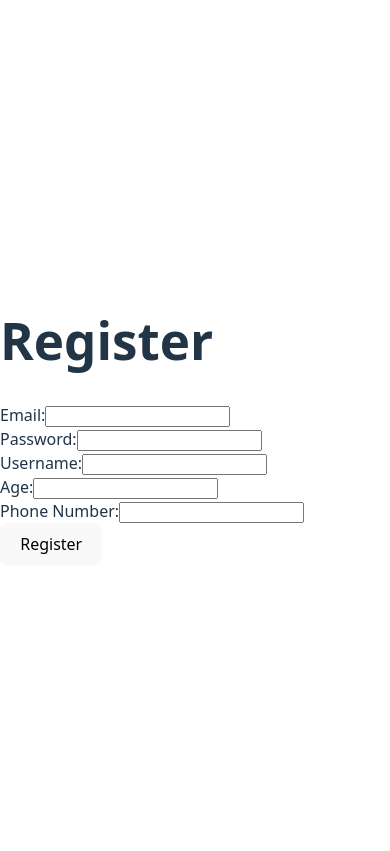
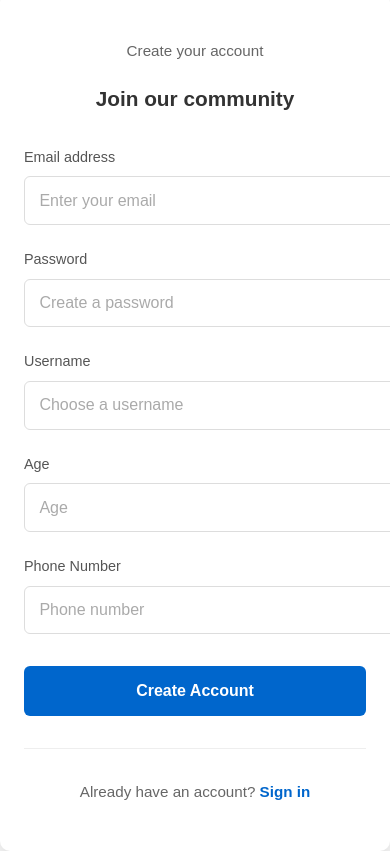
Before and after one commit to LordMous/vizsgaremek1, a React (Vite) app in the folder frontend/: page /register in a window 390 px wide. Built offline with nearby package versions, Linux system fonts and the light colour scheme.

Commit message:
stylingPhase2

```diff
--- a/frontend/src/components/Dashboard.css
+++ b/frontend/src/components/Dashboard.css
@@ -92,6 +92,12 @@ html, body {
   color: green;
 }
 
+.nav-link-profile{
+  padding-left: 40px;
+  padding-right: 15px;
+  color: white;
+}
+
 .chat-area {
   flex: 1;
   display: flex;
@@ -168,10 +174,26 @@ html, body {
   justify-content: flex-start;
 }
 
+.message-container {
+  height: 800px;
+  overflow-y: scroll;
+}
+
+.message-content{
+  max-width: 300px;
+  display: flex;
+  flex-direction: column;
+  align-items: end;
+}
+
 .message-bubble {
+  width: fit-content;
+  white-space: wrap;
   padding: 10px;
   border-radius: 15px;
-  max-width: 60%;
+  text-wrap: pretty;
+  text-overflow: ellipsis;
+  word-break: break-word;
 }
 
 .sent .message-bubble {
--- a/frontend/src/components/Dashboard.jsx
+++ b/frontend/src/components/Dashboard.jsx
@@ -29,8 +29,12 @@ function Dashboard() {
         console.error('Error fetching chats', error);
       }
     };
+
     if (currentUser) {
       fetchChats();
+      fetchUsers();
+      fetchPendingRequests();
+      fetchFriends();
       valami();
     }
   }, [currentUser]);
@@ -48,6 +52,8 @@ function Dashboard() {
           pictures[user.id] = '/default-profile.png'; // Egy alapértelmezett kép
         }
       }
+      const current = await authService.getUserProfilePicture(currentUser.userId);
+      pictures[currentUser.userId] = `http://localhost:8080${current.data.picturePath}`
       setUserPictures(pictures);
     };
 
@@ -117,7 +123,6 @@ function Dashboard() {
       );
       const details = responses.map((response) => response.data);
       setChatDetails(details); // Beállítjuk az összes adatot egyszerre
-      //console.log(details); // Kiírjuk az összes adatot
     } catch (error) {
       console.error('Error fetching chat details', error);
     }
@@ -125,20 +130,8 @@ function Dashboard() {
 
 
 
-  useEffect(() => {
-    if (currentUser) {
-      fetchChats();
-      fetchUsers();
-      fetchPendingRequests();
-      fetchFriends();
-    }
-  }, [currentUser]);
 
-  useEffect(() => {
-    if (selectedChat) {
-      connectWebSocket();
-    }
-  }, [selectedChat]);
+
 
   const fetchChats = async () => {
     try {
@@ -306,9 +299,6 @@ function Dashboard() {
         </div>
         <div className="header-right">
           <div className="user-info">
-
-            {console.log(userPictures)}
-            {console.log(currentUser)}
             <img
               src={userPictures[currentUser.userId] || '/default-profile.png'}
               alt="Profile"
@@ -317,7 +307,7 @@ function Dashboard() {
             <span className="welcome-message">Welcome, {currentUser.userName}!</span>
           </div>
           <nav className="header-nav">
-            <Link to="/profile" className="nav-link">Profile</Link>
+            <Link to="/profile" className="nav-link-profile">Profile</Link>
             <Link to="/login" className="nav-link" onClick={handleLogout}>
               <button className="logout-btn">Logout</button>
             </Link>
@@ -412,7 +402,7 @@ function Dashboard() {
                   <li key={user.id} className="user-item">
                     <div className="user-avatar">
                       <img
-                        src={userPictures[user.id] || '/default-profile.png'}
+                        src={userPictures[user.id] == undefined || 'http://localhost:8080/images/basic/basic.png'}
                         alt={`${user.userName}'s profile`}
                       />
                     </div>
@@ -574,7 +564,7 @@ function Dashboard() {
                         key={index}
                         className={`message ${message.sender === currentUser.userName ? 'sent' : 'received'}`}
                       >
-                        <div className="message-content">
+                        <div className="message-content" style={{alignItems:message.sender === currentUser.userName?"end":"start"}}>
                           {message.sender !== currentUser.userName && (
                             <span className="sender-name">{message.sender}</span>
                           )}
--- a/frontend/src/components/Home.jsx
+++ b/frontend/src/components/Home.jsx
@@ -3,36 +3,18 @@ import { Link } from 'react-router-dom';
 import authService from '../services/authService';
 
 function Home() {
-  const [userData, setUserData] = useState(null);
-
-  useEffect(() => {
-    const fetchUserData = async () => {
-      try {
-        const response = await authService.getUserData();
-        setUserData(response.data);
-      } catch (error) {
-        console.error('Error fetching user data', error);
-      }
-    };
-
-    fetchUserData();
-  }, []);
 
   return (
     <div>
       <h1>Welcome to the Homepage</h1>
-      {userData ? (
-        <div>
-          <h2>Hello, {userData.userName}</h2>
-        </div>
-      ) : (
+
         <nav>
           <ul>
             <li><Link to="/register">Register</Link></li>
             <li><Link to="/login">Login</Link></li>
           </ul>
         </nav>
-      )}
+
     </div>
   );
 }
--- /dev/null
+++ b/frontend/src/components/Login.css
@@ -0,0 +1,135 @@
+.login-container {
+    display: flex;
+    justify-content: center;
+    align-items: center;
+    min-height: 100vh;
+    background-color: #f5f5f5;
+    font-family: 'Arial', sans-serif;
+    width: 100vw;
+}
+
+.login-box {
+    background-color: white;
+    padding: 2rem 3rem;
+    border-radius: 8px;
+    box-shadow: 0 4px 6px rgba(0, 0, 0, 0.1);
+    width: 100%;
+    max-width: 400px;
+}
+
+.login-box h1 {
+    text-align: center;
+    color: #333;
+    margin-bottom: 0.5rem;
+}
+
+.subtitle {
+    text-align: center;
+    color: #666;
+    margin-bottom: 1.5rem;
+    font-size: 0.9rem;
+}
+
+.welcome {
+    text-align: center;
+    font-weight: bold;
+    margin-bottom: 2rem;
+    font-size: 1.2rem;
+}
+
+.form-group {
+    margin-bottom: 1.5rem;
+    width: 100%;
+}
+
+.form-group label {
+    display: block;
+    margin-bottom: 0.5rem;
+    color: #555;
+    font-size: 0.9rem;
+}
+
+.form-group input {
+    width: 100%;
+    padding: 0.8rem;
+    border: 1px solid #ddd;
+    border-radius: 4px;
+    font-size: 1rem;
+}
+
+.options {
+    display: flex;
+    justify-content: space-between;
+    align-items: center;
+    margin-bottom: 1.5rem;
+    font-size: 0.9rem;
+}
+
+.remember-me {
+    display: flex;
+    align-items: center;
+    color: #555;
+}
+
+.remember-me input {
+    margin-right: 0.5rem;
+}
+
+.forgot-password {
+    color: #0066cc;
+    text-decoration: none;
+}
+
+.signin-button {
+    width: 100%;
+    padding: 0.8rem;
+    background-color: #0066cc;
+    color: white;
+    border: none;
+    border-radius: 4px;
+    font-size: 1rem;
+    cursor: pointer;
+    margin-bottom: 1.5rem;
+}
+
+.signin-button:hover {
+    background-color: #0052a3;
+}
+
+.divider {
+    height: 1px;
+    background-color: #eee;
+    margin: 1.5rem 0;
+    position: relative;
+}
+
+.google-button {
+    width: 100%;
+    padding: 0.8rem;
+    background-color: white;
+    color: #555;
+    border: 1px solid #ddd;
+    border-radius: 4px;
+    font-size: 1rem;
+    cursor: pointer;
+    margin-bottom: 1.5rem;
+    display: flex;
+    align-items: center;
+    justify-content: center;
+}
+
+.google-button:hover {
+    background-color: #f9f9f9;
+}
+
+.signup-link {
+    text-align: center;
+    color: #666;
+    font-size: 0.9rem;
+}
+
+.signup-link a {
+    color: #0066cc;
+    text-decoration: none;
+    font-weight: bold;
+}
--- a/frontend/src/components/Login.jsx
+++ b/frontend/src/components/Login.jsx
@@ -1,18 +1,26 @@
 import React, { useState } from 'react';
 import { useNavigate } from 'react-router-dom';
 import authService from '../services/authService';
+import "./Login.css"
+import "./Register.jsx"
 
 function Login() {
   const [email, setEmail] = useState('');
   const [password, setPassword] = useState('');
+  const [rememberMe, setRememberMe] = useState(false);
   const navigate = useNavigate();
 
   const handleSubmit = async (e) => {
     e.preventDefault();
     try {
       const response = await authService.login({ email, password });
-      sessionStorage.setItem('token', response.data.token); // localStorage helyett sessionStorage
-      sessionStorage.setItem('userId', response.data.userId);
+      if (rememberMe) {
+        localStorage.setItem('token', response.data.token);
+        localStorage.setItem('userId', response.data.userId);
+      } else {
+        sessionStorage.setItem('token', response.data.token);
+        sessionStorage.setItem('userId', response.data.userId);
+      }
       navigate('/dashboard');
     } catch (error) {
       alert('Invalid email or password');
@@ -20,19 +28,40 @@ function Login() {
   };
 
   return (
-    <div>
-      <h1>Login</h1>
-      <form onSubmit={handleSubmit}>
-        <div>
-          <label>Email:</label>
-          <input type="email" value={email} onChange={(e) => setEmail(e.target.value)} required />
-        </div>
-        <div>
-          <label>Password:</label>
-          <input type="password" value={password} onChange={(e) => setPassword(e.target.value)} required />
-        </div>
-        <button type="submit">Login</button>
-      </form>
+    <div className="login-container">
+      <div className="login-box">
+        <p className="subtitle">Please enter your details</p>
+        <p className="welcome">Welcome back</p>
+
+        <form onSubmit={handleSubmit}>
+          <div className="form-group">
+            <label>Email address</label>
+            <input
+              type="email"
+              value={email}
+              onChange={(e) => setEmail(e.target.value)}
+              required
+            />
+          </div>
+          <div className="form-group">
+            <label>Password</label>
+            <input
+              type="password"
+              value={password}
+              onChange={(e) => setPassword(e.target.value)}
+              required
+            />
+          </div>
+
+          <button type="submit" className="signin-button">Sign in</button>
+        </form>
+
+        <div className="divider"></div>
+
+        <p className="signup-link">
+          Don't have an account? <a href="/register">Sign up</a>
+        </p>
+      </div>
     </div>
   );
 }
--- a/frontend/src/components/Profile.jsx
+++ b/frontend/src/components/Profile.jsx
@@ -2,7 +2,6 @@ import React, { useState, useEffect } from 'react';
 import authService from '../services/authService';
 import { useNavigate } from 'react-router-dom';
 import "./Picture.css"; // Import your CSS file for styling
-
 
 function Profile() {
   const [userData, setUserData] = useState({
@@ -47,7 +46,6 @@ function Profile() {
       try {
         if (userId) {
           const response = await authService.getUserProfilePicture(userId);
-          console.log(response.data);
           if (response.data.hasPicture) {
             setProfilePictureUrl(response.data.picturePath);
           }
@@ -74,7 +72,6 @@ function Profile() {
     try {
       const response = await authService.uploadProfilePicture(userId, profilePicture);
       alert('Profile picture uploaded successfully!');
-      console.log(response.data);
       setProfilePictureUrl(response.data.fullPath);
       setProfilePicture(null);
     } catch (error) {
@@ -138,7 +135,6 @@ function Profile() {
 
 
       <div className="profile-picture-container">
-        {console.log(profilePictureUrl)}
         {profilePictureUrl && (
           <img
             src={`http://localhost:8080${profilePictureUrl}`} // Helyes elérési útvonal
--- /dev/null
+++ b/frontend/src/components/Register.css
@@ -0,0 +1,138 @@
+.register-container {
+    display: flex;
+    justify-content: center;
+    align-items: center;
+    min-height: 100vh;
+    background-color: #f5f5f5;
+    font-family: 'Arial', sans-serif;
+    width: 100vw;
+}
+
+.register-box {
+    background-color: white;
+    padding: 2.5rem 3rem;
+    border-radius: 10px;
+    box-shadow: 0 4px 15px rgba(0, 0, 0, 0.1);
+    width: 100%;
+    max-width: 480px;
+}
+
+.register-box h1 {
+    text-align: center;
+    color: #333;
+    margin-bottom: 0.5rem;
+    font-size: 1.8rem;
+}
+
+.subtitle {
+    text-align: center;
+    color: #666;
+    margin-bottom: 0.5rem;
+    font-size: 0.95rem;
+}
+
+.welcome {
+    text-align: center;
+    font-weight: bold;
+    margin-bottom: 2rem;
+    font-size: 1.3rem;
+    color: #333;
+}
+
+.form-group {
+    margin-bottom: 1.5rem;
+    width: 100%;
+}
+
+.form-group label {
+    display: block;
+    margin-bottom: 0.5rem;
+    color: #555;
+    font-size: 0.9rem;
+    font-weight: 500;
+}
+
+.form-group input {
+    width: 100%;
+    padding: 0.9rem;
+    border: 1px solid #ddd;
+    border-radius: 6px;
+    font-size: 1rem;
+    transition: border-color 0.3s;
+}
+
+.form-group input:focus {
+    border-color: #0066cc;
+    outline: none;
+    box-shadow: 0 0 0 2px rgba(0, 102, 204, 0.1);
+}
+
+.form-group input::placeholder {
+    color: #aaa;
+}
+
+.form-row {
+    display: flex;
+    gap: 1rem;
+}
+
+.half-width {
+    flex: 1;
+}
+
+.register-button {
+    width: 100%;
+    padding: 1rem;
+    background-color: #0066cc;
+    color: white;
+    border: none;
+    border-radius: 6px;
+    font-size: 1rem;
+    font-weight: 600;
+    cursor: pointer;
+    margin-top: 0.5rem;
+    transition: background-color 0.3s;
+}
+
+.register-button:hover {
+    background-color: #0052a3;
+}
+
+.divider {
+    height: 1px;
+    background-color: #eee;
+    margin: 2rem 0;
+    position: relative;
+}
+
+.login-link {
+    text-align: center;
+    color: #666;
+    font-size: 0.95rem;
+}
+
+.login-link a {
+    color: #0066cc;
+    text-decoration: none;
+    font-weight: 600;
+}
+
+.login-link a:hover {
+    text-decoration: underline;
+}
+
+/* Responsive adjustments */
+@media (max-width: 600px) {
+    .register-box {
+        padding: 2rem 1.5rem;
+    }
+
+    .form-row {
+        flex-direction: column;
+        gap: 0;
+    }
+
+    .half-width {
+        width: 100%;
+    }
+}
--- a/frontend/src/components/Register.jsx
+++ b/frontend/src/components/Register.jsx
@@ -1,6 +1,7 @@
 import React, { useState } from 'react';
 import { useNavigate } from 'react-router-dom';
 import authService from '../services/authService';
+import './Register.css';
 
 function Register() {
   const [email, setEmail] = useState('');
@@ -16,36 +17,85 @@ function Register() {
       await authService.register({ email, password, userName, age, phoneNumber });
       navigate('/login');
     } catch (error) {
-      alert('Registration failed');
+      alert('Registration failed: ' + (error.response?.data?.message || error.message));
     }
   };
 
   return (
-    <div>
-      <h1>Register</h1>
+    <div className="register-container">
+      <div className="register-box">
+        <p className="subtitle">Create your account</p>
+        <p className="welcome">Join our community</p>
+
         <form onSubmit={handleSubmit}>
-        <div>
-          <label>Email:</label>
-          <input type="email" value={email} onChange={(e) => setEmail(e.target.value)} required />
+          <div className="form-group">
+            <label>Email address</label>
+            <input
+              type="email"
+              value={email}
+              onChange={(e) => setEmail(e.target.value)}
+              required
+              placeholder="Enter your email"
+            />
           </div>
-        <div>
-          <label>Password:</label>
-          <input type="password" value={password} onChange={(e) => setPassword(e.target.value)} required />
+
+          <div className="form-group">
+            <label>Password</label>
+            <input
+              type="password"
+              value={password}
+              onChange={(e) => setPassword(e.target.value)}
+              required
+              placeholder="Create a password"
+            />
           </div>
-        <div>
-          <label>Username:</label>
-          <input type="text" value={userName} onChange={(e) => setUserName(e.target.value)} required />
+
+          <div className="form-group">
+            <label>Username</label>
+            <input
+              type="text"
+              value={userName}
+              onChange={(e) => setUserName(e.target.value)}
+              required
+              placeholder="Choose a username"
+            />
           </div>
-        <div>
-          <label>Age:</label>
-          <input type="number" value={age} onChange={(e) => setAge(e.target.value)} required />
+
+          <div className="form-row">
+            <div className="form-group half-width">
+              <label>Age</label>
+              <input
+                type="number"
+                value={age}
+                onChange={(e) => setAge(e.target.value)}
+                required
+                min="13"
+                max="120"
+                placeholder="Age"
+              />
             </div>
-        <div>
-          <label>Phone Number:</label>
-          <input type="text" value={phoneNumber} onChange={(e) => setPhoneNumber(e.target.value)} required />
+
+            <div className="form-group half-width">
+              <label>Phone Number</label>
+              <input
+                type="tel"
+                value={phoneNumber}
+                onChange={(e) => setPhoneNumber(e.target.value)}
+                required
+                placeholder="Phone number"
+              />
             </div>
-        <button type="submit">Register</button>
+          </div>
+
+          <button type="submit" className="register-button">Create Account</button>
         </form>
+
+        <div className="divider"></div>
+
+        <p className="login-link">
+          Already have an account? <a href="/login">Sign in</a>
+        </p>
+      </div>
     </div>
   );
 }
```
Also changed, not shown: 1 other file (tests, documents, lock files or other folders). Lines whose indentation alone changed are shown as unchanged.
